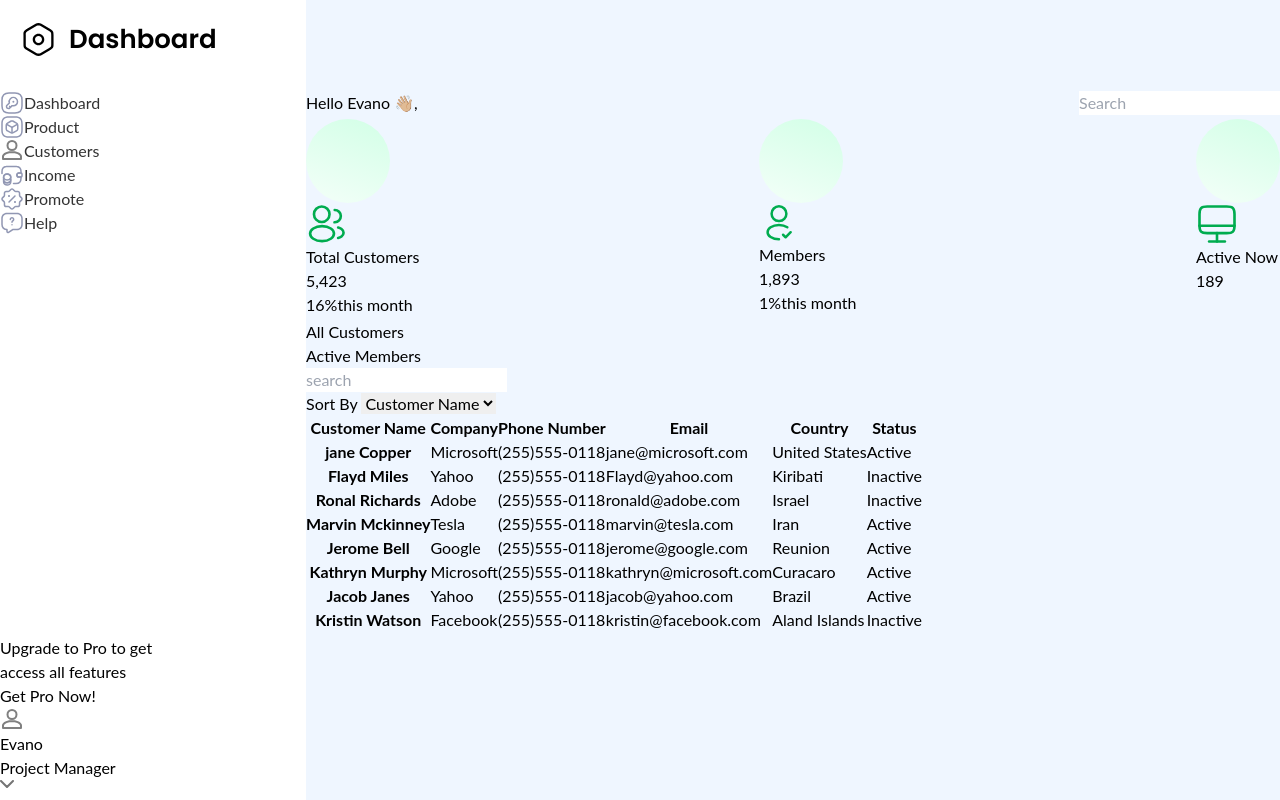
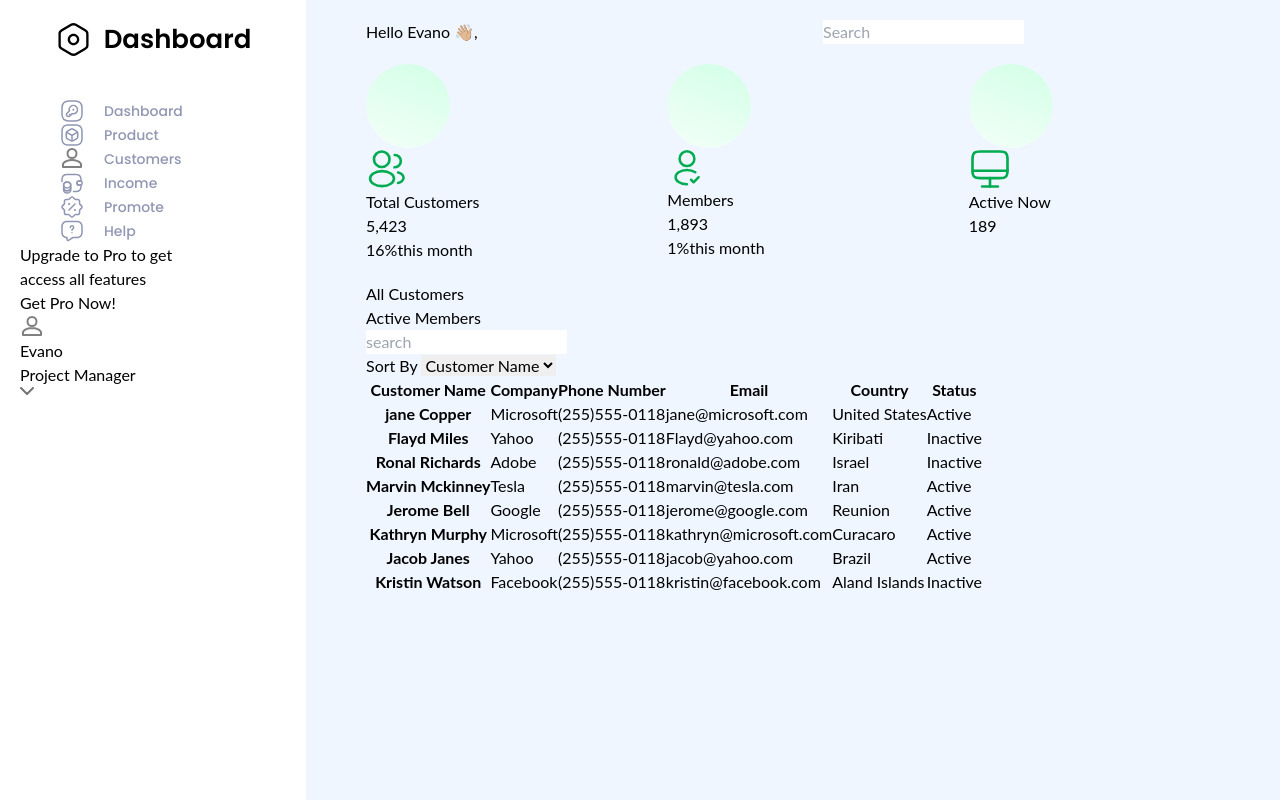
Before and after one commit to MaryamArif7/UI, a website: page public/index.html in a window 1280 px wide. Drawn offline with Linux system fonts and the light colour scheme.

Commit message:
working on index.css

```diff
--- a/public/index.html
+++ b/public/index.html
@@ -14,7 +14,8 @@
     <!------------------- Main Layout with Containers--------------------->
     <!--------------- ==================================== --------------->
     <div data-layout="p1">
-      <!--------------- ==================================== --------------->
+      <div data-container="p1c1_sidebar">
+         <!--------------- ==================================== --------------->
       <!---------------------------- Container 1 --------------------------->
       <div data-container="p1c1_container">
         <header data-header="p1c1_header">
@@ -75,6 +76,8 @@
           <h1 data-heading="p1c3w3h2_text">Project Manager</h1>
           <img data-image="p1c3w3im1_image" src="./image/vector.svg" />
         </div>
+      </div>
+
       </div>
 
       <!--------------- ==================================== ------------------------->
--- a/src/styles.css
+++ b/src/styles.css
@@ -6,28 +6,34 @@
     margin: 0;
     padding: 0;
     box-sizing: border-box;
+
 }
 
 [data-layout="p1"] {
   display: grid;
-  grid-template-columns: 1fr 7fr;
+  grid-template-columns: 250px 1fr;
   grid-template-rows: auto;
-  @apply bg-blue-50 min-h-screen;
-}
-
-[data-container="p1c1_container"] {
-  padding: 20px;
-  grid-column: 1/2;
-  grid-row: 1/2;
-  width: 306px;
-  @apply bg-white relative;
+  @apply bg-blue-50;
+  height: 100vh;
+  overflow: hidden;
+  @apply gap-24;
 
 }
 
-[data-header="p1c1_header"] {
+[data-container="p1c1_sidebar"] {
+  padding: 20px;
+  grid-template-rows: auto 1fr auto auto;
+  width: 306px;
 
+  @apply bg-white;
+
+}
+
+
+[data-header="p1c1_header"]{
   display: flex;
   align-items: center;
+  justify-content: center;
   @apply gap-3;
 }
 
@@ -41,22 +47,22 @@
 }
 
 [data-navigation="p1c2w1_sidebar-nav"] {
-
-  grid-column: 1/2;
   background-color: white;
-  @apply sticky;
+  @apply sticky mt-10 ml-10;
 }
 
 [data-list="p1c2w1l_list"] {
   list-style: none;
-  padding: 0;
-  margin: 0;
-  grid-row: 2/3;
+
+
+
 }
 
 [data-item^="p1c2w1l"] {
   display: flex;
   align-items: center;
+
+  @apply gap-5;
 }
 
 [data-item^="p1c2w1l"] img {
@@ -66,33 +72,37 @@
 
 [data-item^="p1c2w1l"] span {
 
-  color: #333;
+  color: #9197B3;
+  @apply font-poppins font-medium text-[14px]
 }
 
 [data-container="p1c3_container"] {
-  grid-column: 1/2;
-  grid-row: 3/3;
+
   @apply bg-white;
 }
 
 [data-layout="main-container"] {
-  grid-column: 2/2 ;
+    gap:20px;
+    padding: 20px;
   display: grid;
-  grid-template-rows: auto auto;
-  @apply pt-0;
+  grid-template-rows: auto auto 1fr ;
+
 }
 
 [data-container="p1c4_container"] {
-  grid-row: 1/2;
-  @apply flex justify-between pt-0 ;
+display: grid;
+grid-template-columns: 1fr 1fr;
+gap:20px
+
 }
 
 [data-container="p1c5_container"] {
-  grid-row: 2/3;
-  @apply flex justify-between;
+display: grid;
+grid-template-columns: repeat(3,1fr);
+gap:10px
 }
 
 [data-container="p1c6_container"] {
-  grid-row: 3/4;
+
 
 }
```
Also changed, not shown: public/styles.css.
